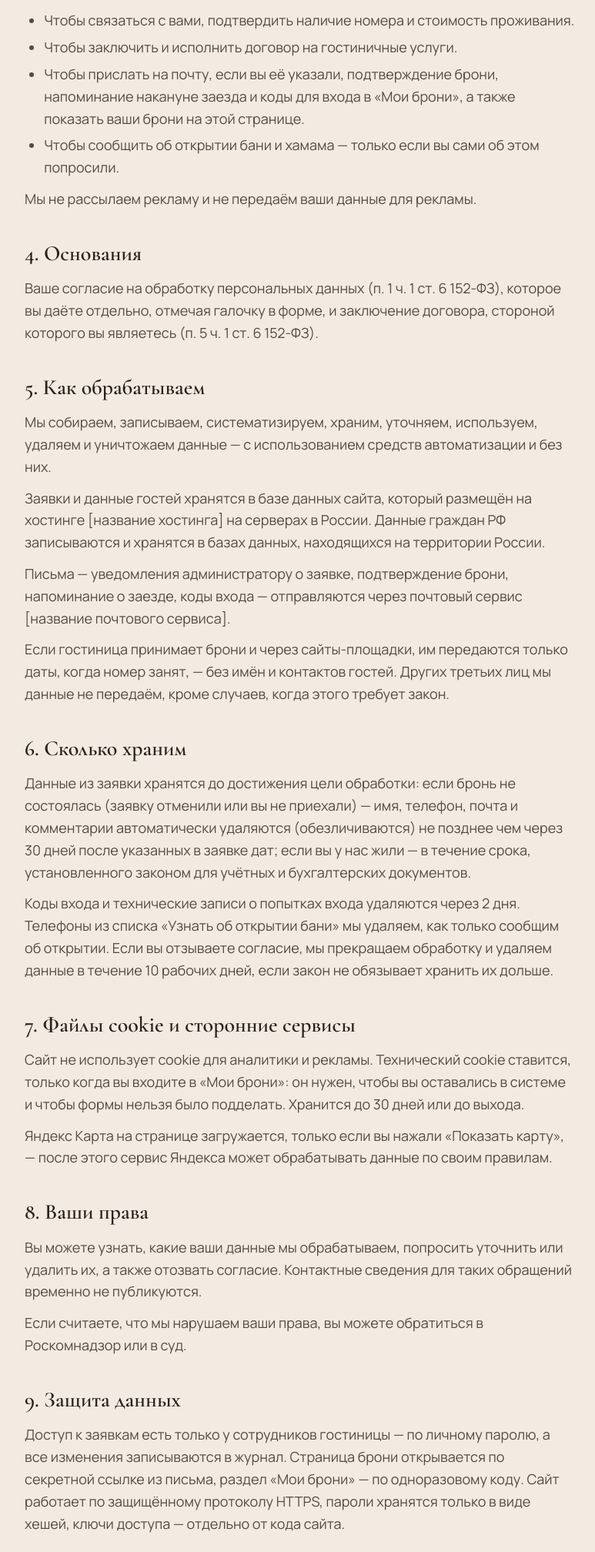
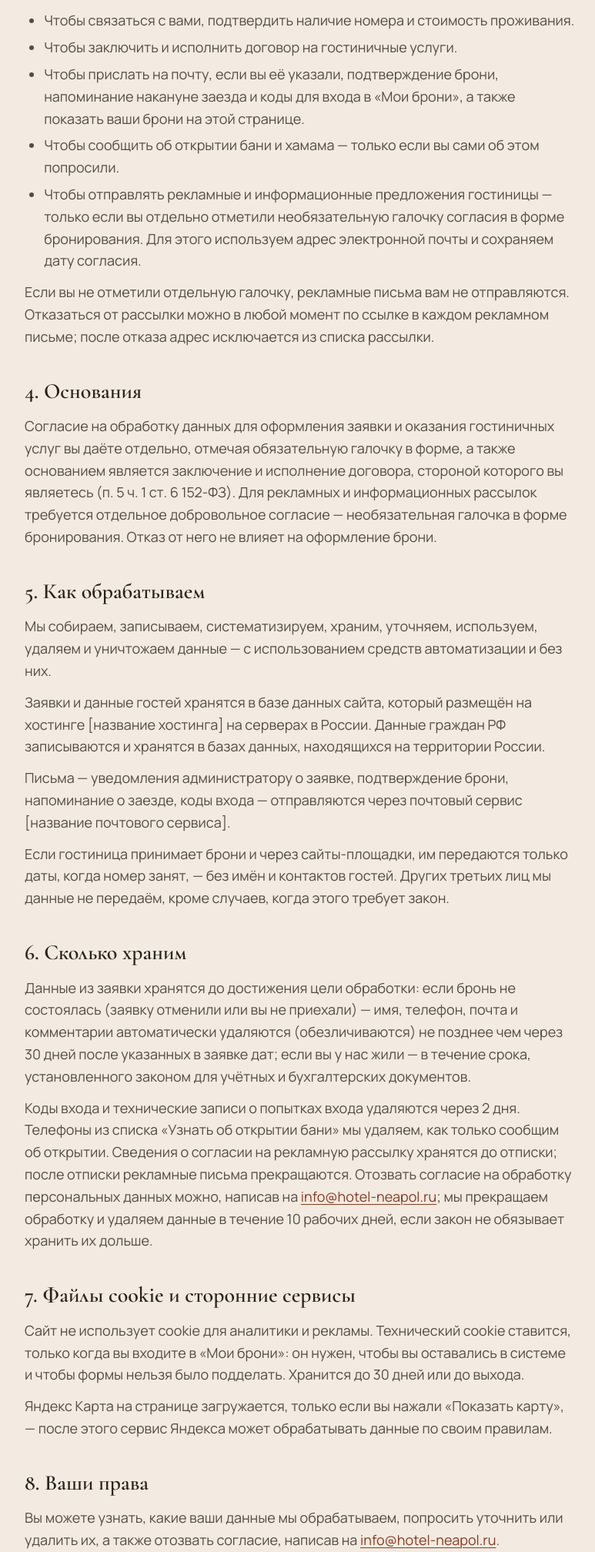
Before and after one commit to DemiurgeBMR/5515161, a PHP site: page /privacy.php in a window 1280 px wide. Shown: the part 1463-3479 px from the top of the page at 77% size, without its empty margins (250-1023 px from the left). Run offline with PHP 8.4, Linux system fonts and the light colour scheme; data that the repository does not hold is empty; some libraries are stand-ins or nearby versions.

Commit message:
Describe optional marketing consent and unsubscribe rights in privacy policy

```diff
--- a/public/privacy.php
+++ b/public/privacy.php
@@ -40,11 +40,12 @@ require __DIR__ . '/../src/partials/header.php';
             <li>Чтобы заключить и исполнить договор на гостиничные услуги.</li>
             <li>Чтобы прислать на почту, если вы её указали, подтверждение брони, напоминание накануне заезда и коды для входа в «Мои брони», а также показать ваши брони на этой странице.</li>
             <li>Чтобы сообщить об открытии бани и хамама — только если вы сами об этом попросили.</li>
+            <li>Чтобы отправлять рекламные и информационные предложения гостиницы — только если вы отдельно отметили необязательную галочку согласия в форме бронирования. Для этого используем адрес электронной почты и сохраняем дату согласия.</li>
         </ul>
-        <p>Мы не рассылаем рекламу и не передаём ваши данные для рекламы.</p>
+        <p>Если вы не отметили отдельную галочку, рекламные письма вам не отправляются. Отказаться от рассылки можно в любой момент по ссылке в каждом рекламном письме; после отказа адрес исключается из списка рассылки.</p>
 
         <h2>4. Основания</h2>
-        <p>Ваше согласие на обработку персональных данных (п. 1 ч. 1 ст. 6 152-ФЗ), которое вы даёте отдельно, отмечая галочку в форме, и заключение договора, стороной которого вы являетесь (п. 5 ч. 1 ст. 6 152-ФЗ).</p>
+        <p>Согласие на обработку данных для оформления заявки и оказания гостиничных услуг вы даёте отдельно, отмечая обязательную галочку в форме, а также основанием является заключение и исполнение договора, стороной которого вы являетесь (п. 5 ч. 1 ст. 6 152-ФЗ). Для рекламных и информационных рассылок требуется отдельное добровольное согласие — необязательная галочка в форме бронирования. Отказ от него не влияет на оформление брони.</p>
 
         <h2>5. Как обрабатываем</h2>
         <p>Мы собираем, записываем, систематизируем, храним, уточняем, используем, удаляем и уничтожаем данные — с использованием средств автоматизации и без них.</p>
@@ -57,7 +58,7 @@ require __DIR__ . '/../src/partials/header.php';
 
         <h2>6. Сколько храним</h2>
         <p>Данные из заявки хранятся до достижения цели обработки: если бронь не состоялась (заявку отменили или вы не приехали) — имя, телефон, почта и комментарии автоматически удаляются (обезличиваются) не позднее чем через <?= $retention ?> <?= plural($retention, 'день', 'дня', 'дней') ?> после указанных в заявке дат; если вы у нас жили — в течение срока, установленного законом для учётных и бухгалтерских документов.</p>
-        <p>Коды входа и технические записи о попытках входа удаляются через 2 дня. Телефоны из списка «Узнать об открытии бани» мы удаляем, как только сообщим об открытии. Если вы отзываете согласие, мы прекращаем обработку и удаляем данные в течение 10 рабочих дней, если закон не обязывает хранить их дольше.</p>
+        <p>Коды входа и технические записи о попытках входа удаляются через 2 дня. Телефоны из списка «Узнать об открытии бани» мы удаляем, как только сообщим об открытии. Сведения о согласии на рекламную рассылку хранятся до отписки; после отписки рекламные письма прекращаются. Отозвать согласие на обработку персональных данных можно, написав на <a href="mailto:info@hotel-neapol.ru">info@hotel-neapol.ru</a>; мы прекращаем обработку и удаляем данные в течение 10 рабочих дней, если закон не обязывает хранить их дольше.</p>
 
         <h2 id="cookies">7. Файлы cookie и сторонние сервисы</h2>
         <p><?= metrika_id() === '' ? 'Сайт не использует cookie для аналитики и рекламы. ' : 'Сайт не использует cookie для рекламы. ' ?>Технический cookie ставится, только когда вы входите в «Мои брони»: он нужен, чтобы вы оставались в системе и чтобы формы нельзя было подделать. Хранится до 30 дней или до выхода.</p>
@@ -68,7 +69,7 @@ require __DIR__ . '/../src/partials/header.php';
 <?php endif; ?>
 
         <h2>8. Ваши права</h2>
-        <p>Вы можете узнать, какие ваши данные мы обрабатываем, попросить уточнить или удалить их, а также отозвать согласие. Контактные сведения для таких обращений временно не публикуются.</p>
+        <p>Вы можете узнать, какие ваши данные мы обрабатываем, попросить уточнить или удалить их, а также отозвать согласие, написав на <a href="mailto:info@hotel-neapol.ru">info@hotel-neapol.ru</a>.</p>
         <p>Если считаете, что мы нарушаем ваши права, вы можете обратиться в Роскомнадзор или в суд.</p>
 
         <h2>9. Защита данных</h2>
```
